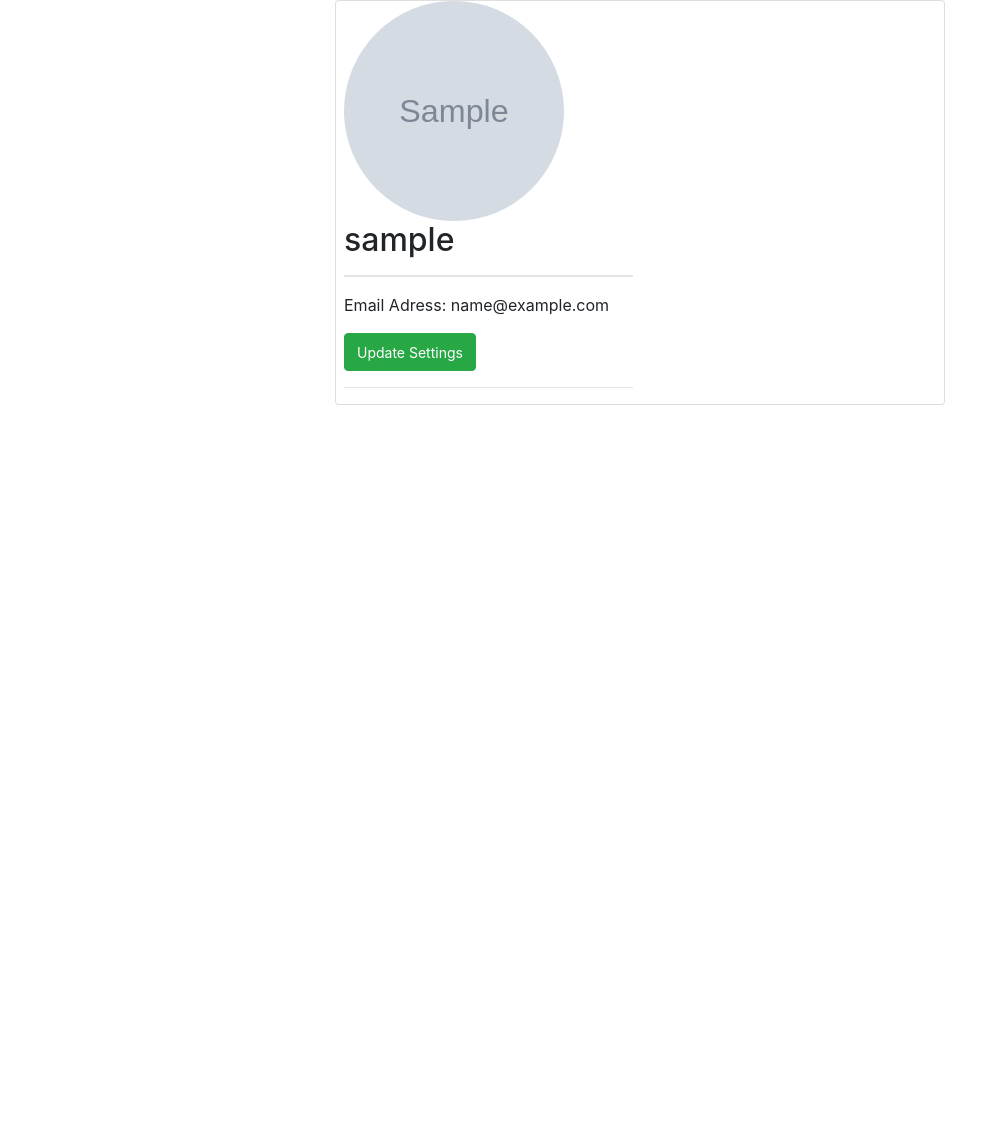
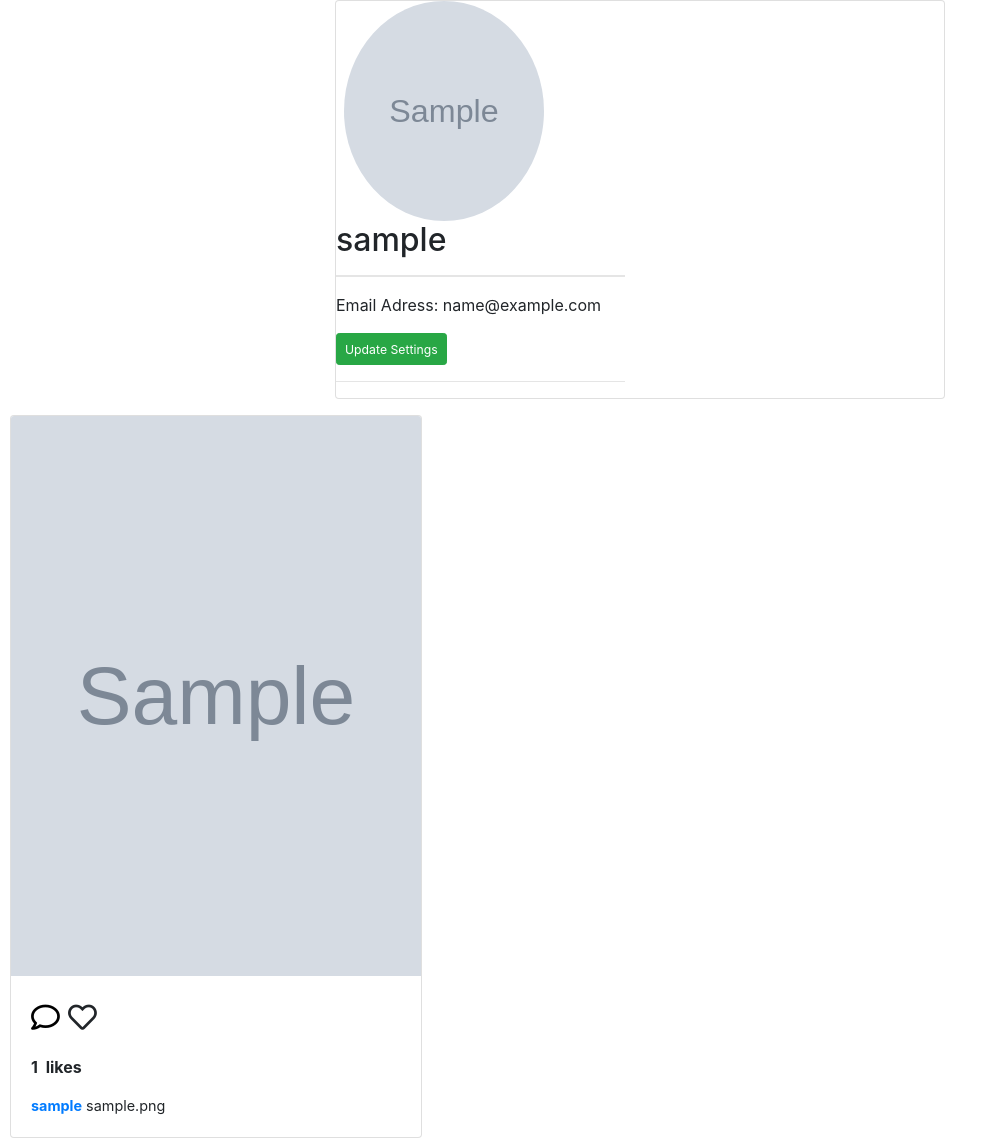
Before and after one commit to dynamodenis/instagram-copycat, a Django app: page /profile/ in a window 1280 px wide. Shown: the part 136-1282 px from the top of the page, without its empty margins (0-998 px from the left). Before the commit the page ends 541 px from the top, so only its background shows below. Run offline with Django 3.2, Linux system fonts and the light colour scheme; a user stored in the database is signed in; tables that the repository leaves empty hold one stand-in row (values such as "Sample post"); grey boxes marked "Sample" are stand-in pictures; some libraries are stand-ins or nearby versions.

Commit message:
profile page displays user images

```diff
--- a/templates/instagram/comment.html
+++ b/templates/instagram/comment.html
@@ -34,7 +34,7 @@
                         {%csrf_token%}
 
                         {% bootstrap_form form%}
-                        <input type="submit" class="btn btn-success btn-lg" value="Comment">
+                        <input type="submit" class="btn btn-success btn-sm" value="Comment">
                       </form>
                 </div>  <hr>
                 <h4 class="ml-3" style="font-weight: bold;"> View all comments </h4>
--- a/templates/instagram/profile.html
+++ b/templates/instagram/profile.html
@@ -9,12 +9,12 @@
 <div class="row">
     <div class="col-md-2 col-lg-3"></div>
     <div class="col-md-8 col-lg-6 col-sm-10">
-        <div class="card  mb-3" style="width: auto;">
+        <div class="card  mb-3" style="width: 100%;">
             <div class="row">
                 <div class="col-lg-6 col-xs-12 ml-2">
-                    <img src="{{user.profile.picture.url}}" class="img-circle rounded-circle image-fluid" alt="..." style="width: 220px; height: 220px;">
+                    <img src="{{user.profile.picture.url}}" class="img-circle rounded-circle image-fluid" alt="..." style="width: 200px; height: 220px;">
                 </div>
-                <div class="col-lg-6 col-xs-12 ml-2">
+                <div class="col-lg-6 col-xs-12">
                     <h2 class="card-title">{{user.username}}</h2>
                     <hr style="border-width: 2px;">
                     <p class="card-text">Email Adress: {{user.email}}</p>
@@ -22,7 +22,7 @@
                     <p class="card-text">About Me: {{user.profile.bio}}</p>
                     {%endif%}
 
-                    <a href="" class="btn btn-success"><small>Update Settings</small></a><hr>
+                    <a href="" class="btn btn-success btn-sm"><small>Update Settings</small></a><hr>
                 </div>
             </div>
         </div>
@@ -30,4 +30,23 @@
     <div class="col-md-2 col-lg-3"></div>
 </div>
 </div>
+<div class="row">
+    <div class="col-lg-12 col-md-12" >
+        <div class="row">
+            {%for image in user.image_set.all%}
+            <div class="col-lg-4 col-md-4 mb-2" style="padding-right: 10px;">
+                <div class="card" style="width: 100%; margin-left: 10px;">
+                    <a href="{% url 'instagram:comment' image.pk %}"><img src="{{image.image.url}}" class="card-img-top img-responsive index_image" id="image" alt="IMAGE" title="" style="height:70vh; width: 100%;" ></a>
+                    <div class="card-body">
+                        <p style="font-size: 1.8em;"> <a href="{% url 'instagram:comment' image.pk %}" style="text-decoration: none; color: black;"><i class="far fa-comment"></i> </a style="text-decoration: none; color: black;"> <i class="far fa-heart"></i></p>
+                        <p class="" style="font-weight:bolder ;">{{image.likes.count}} <span class="ml-1">likes</span></p>
+                        <p class="card-text" style="font-size: 0.9em;"><a href="{% url 'instagram:profile'%}" class="mr-1" style="font-weight: bolder ; text-decoration: none;">{{image.user.username}}</a>{{image.image_caption}}</p>
+
+                    </div>
+                </div>
+            </div>
+            {%endfor%}
+        </div>
+    </div>
+</div>
 {% endblock%}
```
Also changed, not shown: media/images/PhotoGrid_1587110700936.jpg (added).
